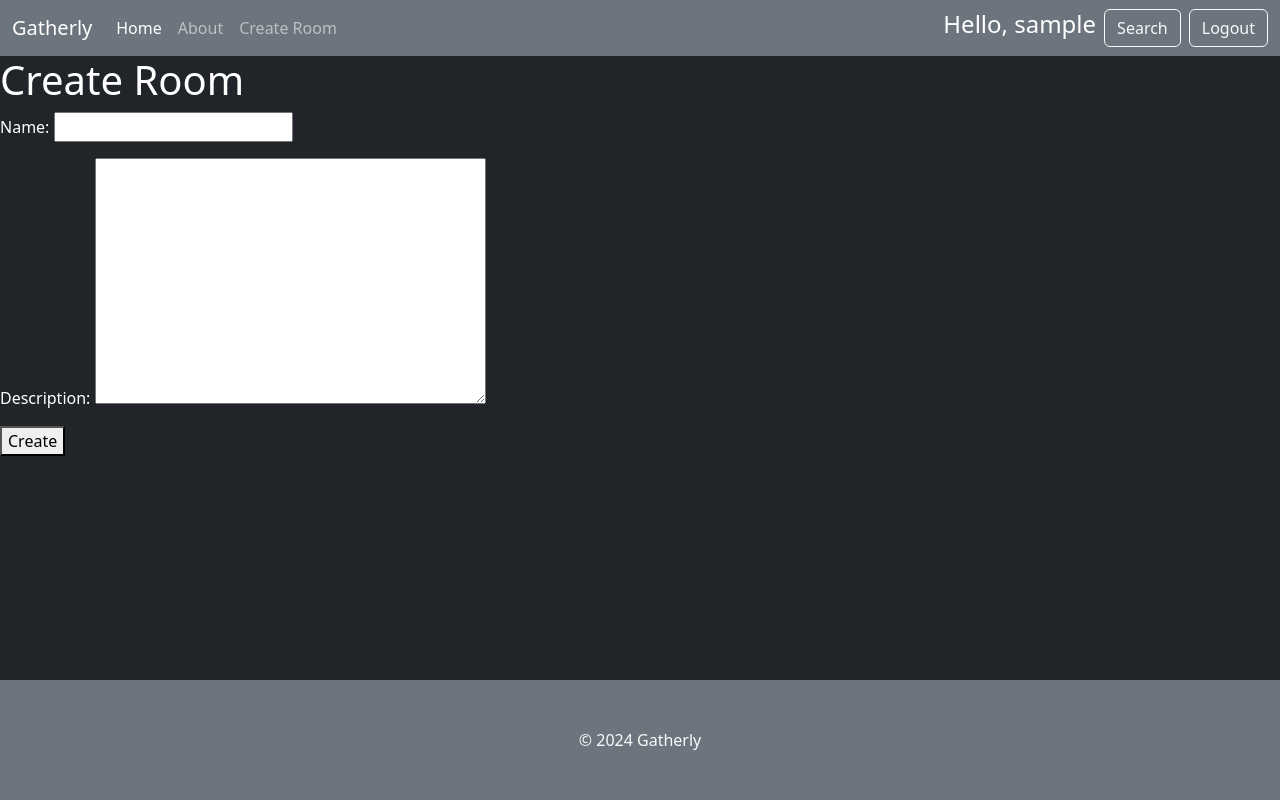
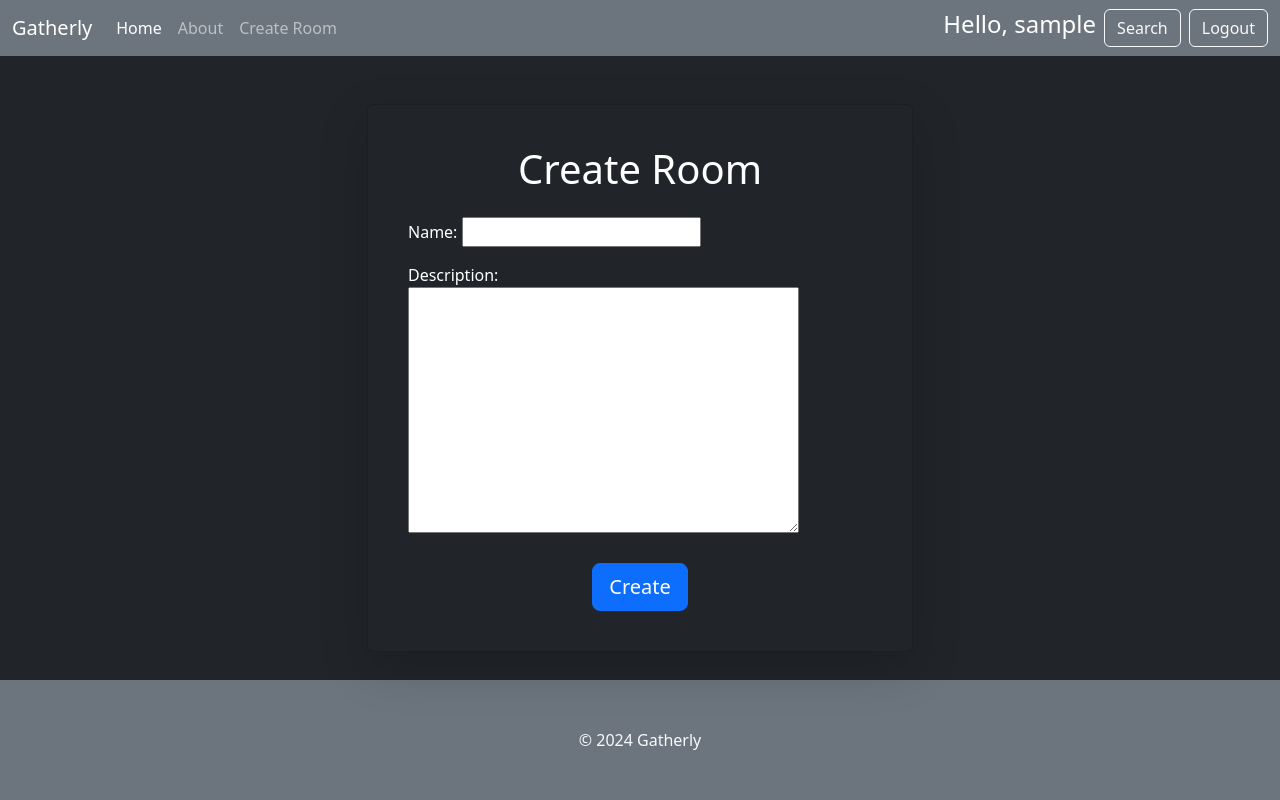
Before and after one commit to Rhythm1821/GatherLy, a Django app: page /room/create-room/ in a window 1280 px wide. Run offline with Django 5.2, Linux system fonts and the light colour scheme; the visitor is signed in with stand-in values (Sample User, id 1).

Commit message:
room templates

```diff
--- a/room/templates/create_room.html
+++ b/room/templates/create_room.html
@@ -3,10 +3,29 @@
 {% block title %}Create Room{% endblock %}
 
 {% block content %}
-<h1>Create Room</h1>
-<form method="post">
-    {% csrf_token %}
-    {{ form.as_p }}
-<button type="submit">Create</button>
-</form>
+<div class="container mt-5">
+    <div class="row justify-content-center">
+        <div class="col-md-6">
+            <div class="card bg-dark text-white shadow-lg p-4 rounded">
+                <div class="card-body">
+                    <h1 class="card-title text-center mb-4">Create Room</h1>
+                    <form method="post">
+                        {% csrf_token %}
+                        <div class="mb-3">
+                            {{ form.name.label_tag }}
+                            {{ form.name }}
+                        </div>
+                        <div class="mb-3">
+                            {{ form.description.label_tag }}
+                            {{ form.description }}
+                        </div>
+                        <div class="text-center mt-4">
+                            <button type="submit" class="btn btn-primary btn-lg">Create</button>
+                        </div>
+                    </form>
+                </div>
+            </div>
+        </div>
+    </div>
+</div>
 {% endblock %}
--- a/room/templates/search.html
+++ b/room/templates/search.html
@@ -1,10 +1,10 @@
 {% extends 'base.html' %}
 
 {% block content %}
-<h1>Search Room</h1>
-<form action="" method="post">
+<h1 class="text-center mb-4">Search Room</h1>
+<form action="" method="post" class="d-flex justify-content-center gap-2">
     {% csrf_token %}
-    <input type="text" placeholder="Search Room" name="search" class="form-control">
+    <input type="text" placeholder="Search Room" name="search" class="form-control w-25">
     <br>
     <button type="submit" class="btn btn-secondary">Search Rooms</button>
 </form>
--- a/room/views.py
+++ b/room/views.py
@@ -25,7 +25,8 @@ def create_room(request):
 def room(request,room_id):
     room=Room.objects.get(id=room_id)
     if request.user not in room.members.all():
-        raise PermissionDenied('You do not have permission to access this room')
+        messages.error(request,'You are not a member of this room')
+        return redirect('home')
     return render(request,'room.html',{'room':room})
 
 @login_required
```
Also changed, not shown: room/templates/room.html (+3 -14 lines).
